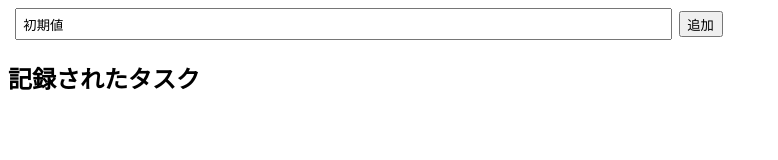
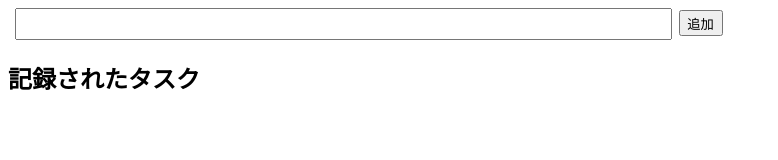
Before and after one commit to sugamaan/react-ts-todo-app, a React (Vite) app: page / in a window 1280 px wide. Shown: the top 160 px of the page, without its empty margins (0-778 px from the left). Built offline with nearby package versions, Linux system fonts and the light colour scheme.

Commit message:
自力でTODOを編集する機能を追加

```diff
--- a/src/App.tsx
+++ b/src/App.tsx
@@ -6,11 +6,21 @@ type Todo = {
 };
 
 export const App = () => {
-  const [text, setText] = useState("初期値")
+  const [text, setText] = useState("")
   const [todos, setTodos] = useState<Todo[]>([])
 
   const handleText = (e: React.ChangeEvent<HTMLInputElement>) =>{
     setText(e.target.value)
+  }
+
+  const handleFormInput = (value: string, id: number) => {
+    const newTodos = todos.map((todo) => {
+      if (id === todo.id) {
+        todo.value = value
+      }
+      return todo
+    })
+    setTodos(newTodos)
   }
 
   const handleSubmit = () => {
@@ -35,7 +45,7 @@ export const App = () => {
       <h2>記録されたタスク</h2>
       <ul>
       {todos.map((todo) => {
-        return <li key={todo.id}>{todo.value}</li>
+        return <input type="text" value={todo.value} onChange={(e) => handleFormInput(e.target.value, todo.id)} />
       })}
       </ul>
     </>
```
